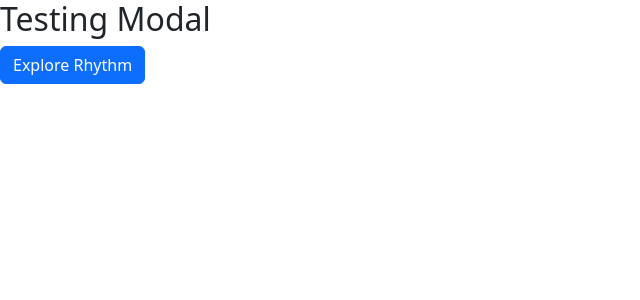
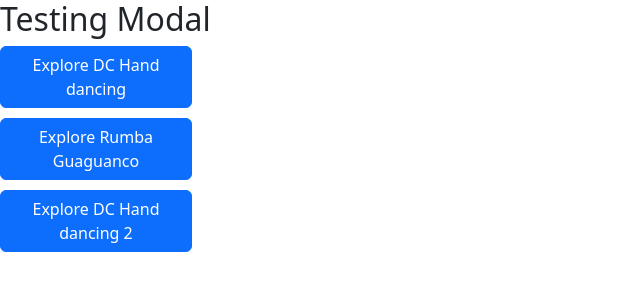
Before and after one commit to ManSangSin/Rhythm-Code, a React (Create React App) app in the folder client/: page /modaltesting in a window 1280 px wide. Shown: the top 300 px of the page, without its empty margins (0-640 px from the left). Built offline with nearby package versions, Linux system fonts and the light colour scheme.

Commit message:
Update data and modal handling

```diff
--- a/client/src/pages/ModalTestingPage.js
+++ b/client/src/pages/ModalTestingPage.js
@@ -2,26 +2,66 @@ import React, { useState } from "react";
 import Button from "react-bootstrap/Button";
 import ModalVideo from "../components/ModalVideo";
 
-function ModalTestingPage(){
-    const [show, setShow] = useState(false);
-    const handleClose = () => setShow(false);
-    const handleShow = () => setShow(true);
-    const data =
-        {
-            title: "Rumba Guaguanco",
-            url: "https://www.youtube.com/watch?v=gJVT_5swkhA",
-            location: "Havana, Cuba",
-        };
+const rhythms = [
+    {
+        title: "DC Hand dancing",
+        url: "https://www.youtube.com/watch?v=M6uM0qrjetQ",
+        location: "Washington DC",
+        description: "This is a description of rhythm of ....",
+    },
+    {
+        title: "Rumba Guaguanco",
+        location: "Havana, Cuba",
+        description: "This is a description of rhythm of ....",
+    },
+    {
+        title: "DC Hand dancing 2",
+        url: "https://www.youtube.com/watch?v=M6uM0qrjetQ",
+        location: "Washington DC",
+    },
+];
 
-    return <div>
-        <h2>Testing Modal</h2>
-        <Button variant="primary" onClick={handleShow}>
-            Explore Rhythm
-        </Button>
-        <ModalVideo show={show} handleClose={handleClose} title={data.title} url={data.url} location={data.location} />
+function ModalTestingPage() {
+  const [show, setShow] = useState(false);
+  const [selectedRhythm, setSelectedRhythm] = useState(null);
 
-        </div>;
+  const handleClose = () => {
+    setShow(false);
+    setSelectedRhythm(null);
+  };
 
+  const handleShow = (rhythm) => {
+    setSelectedRhythm(rhythm);
+    setShow(true);
+  };
+
+  return (
+    <div>
+          <h2>Testing Modal</h2>
+           {/* just add some temporary style */}
+          <div style={{ display: "flex", flexDirection: "column", gap: "10px", width:"12rem" }}>
+        {rhythms.map((rhythm, index) => (
+          <Button
+            key={index}
+            variant="primary"
+            onClick={() => handleShow(rhythm)}
+          >
+            Explore {rhythm.title}
+          </Button>
+        ))}
+      </div>
+      {selectedRhythm && (
+        <ModalVideo
+          show={show}
+          handleClose={handleClose}
+          title={selectedRhythm.title}
+          url={selectedRhythm.url}
+          description={selectedRhythm.description}
+          location={selectedRhythm.location}
+        />
+      )}
+    </div>
+  );
 }
 
 export default ModalTestingPage;
```
